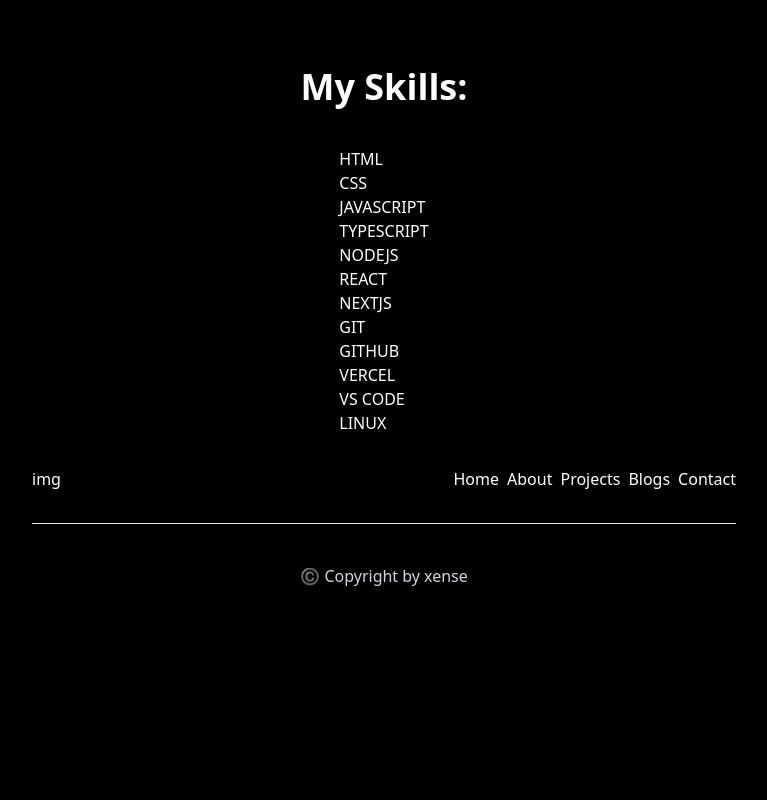
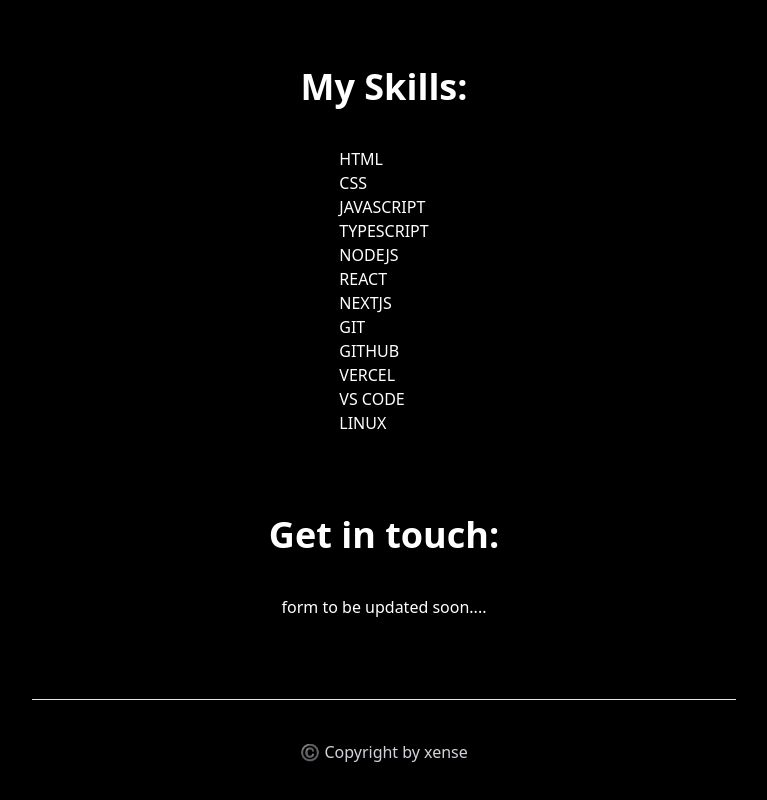
Before and after one commit to jabedzaman/bug, a Next.js app: page / in a window 1280 px wide. Shown: the part 733-1533 px from the top of the page, without its empty margins (256-1023 px from the left). Before the commit the page ends 1361 px from the top, so only its background shows below. Built offline with nearby package versions, Linux system fonts and the light colour scheme.

Commit message:
add: contact

```diff
--- /dev/null
+++ b/components/containers/Contact.tsx
@@ -0,0 +1,18 @@
+import React from 'react'
+
+function Contact() {
+  return (
+    <div>
+        <div className='flex items-center justify-center my-10 lg:my-20 flex-col space-y-10'>
+            <span className='font-semibold text-xl lg:text-4xl'>
+                Get in touch:
+            </span>
+            <span>
+                form to be updated soon....
+            </span>
+        </div>
+    </div>
+  )
+}
+
+export default Contact
--- a/pages/index.tsx
+++ b/pages/index.tsx
@@ -1,6 +1,7 @@
 import type { NextPage } from 'next'
 import Head from 'next/head'
 import Image from 'next/image'
+import Contact from '../components/containers/Contact'
 import Hero from '../components/containers/Hero'
 import Skills from '../components/containers/Skills'
 import Footer from '../components/layouts/Footer'
@@ -16,7 +17,8 @@
 
       <Hero/>
       <Skills/>
-      <Header/>
+      <Contact/>
+      {/* <Header/> */}
       <Footer/>
 
     </div>
```
